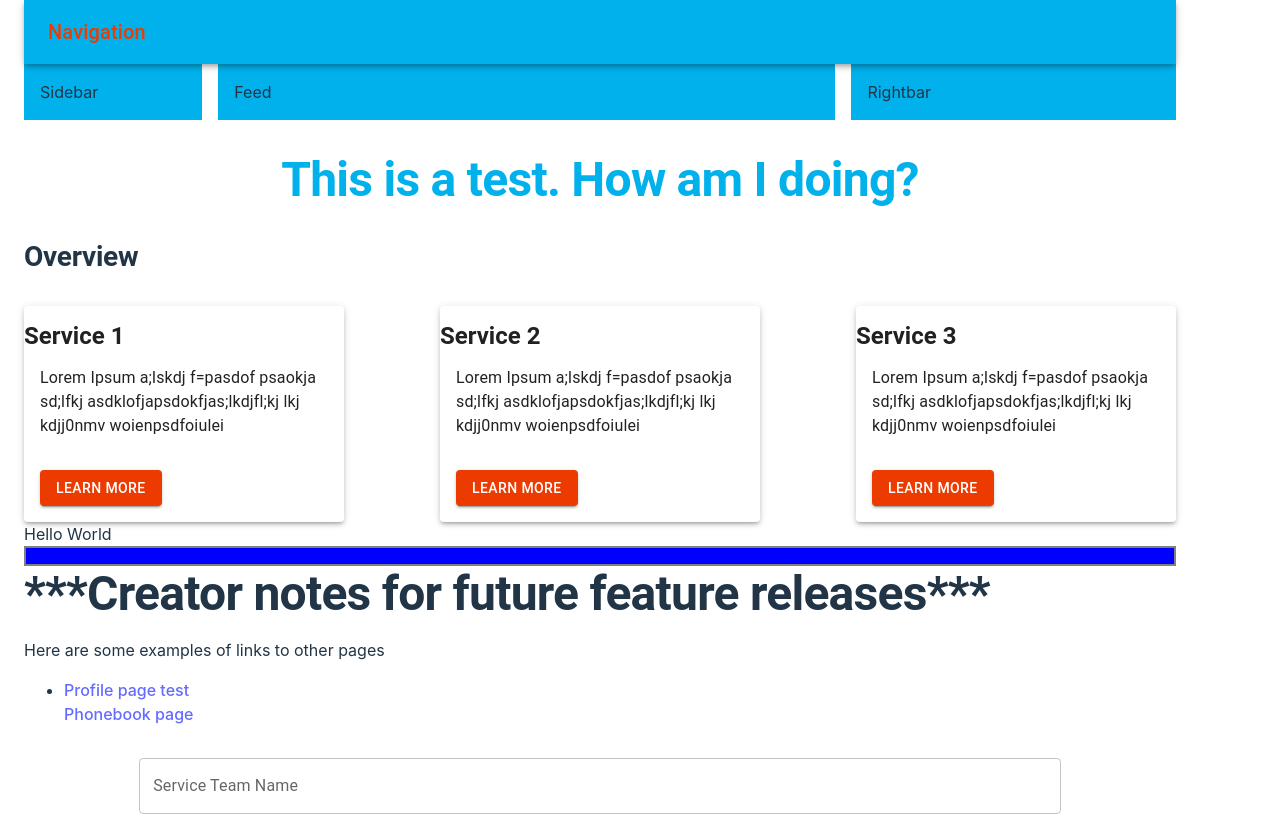
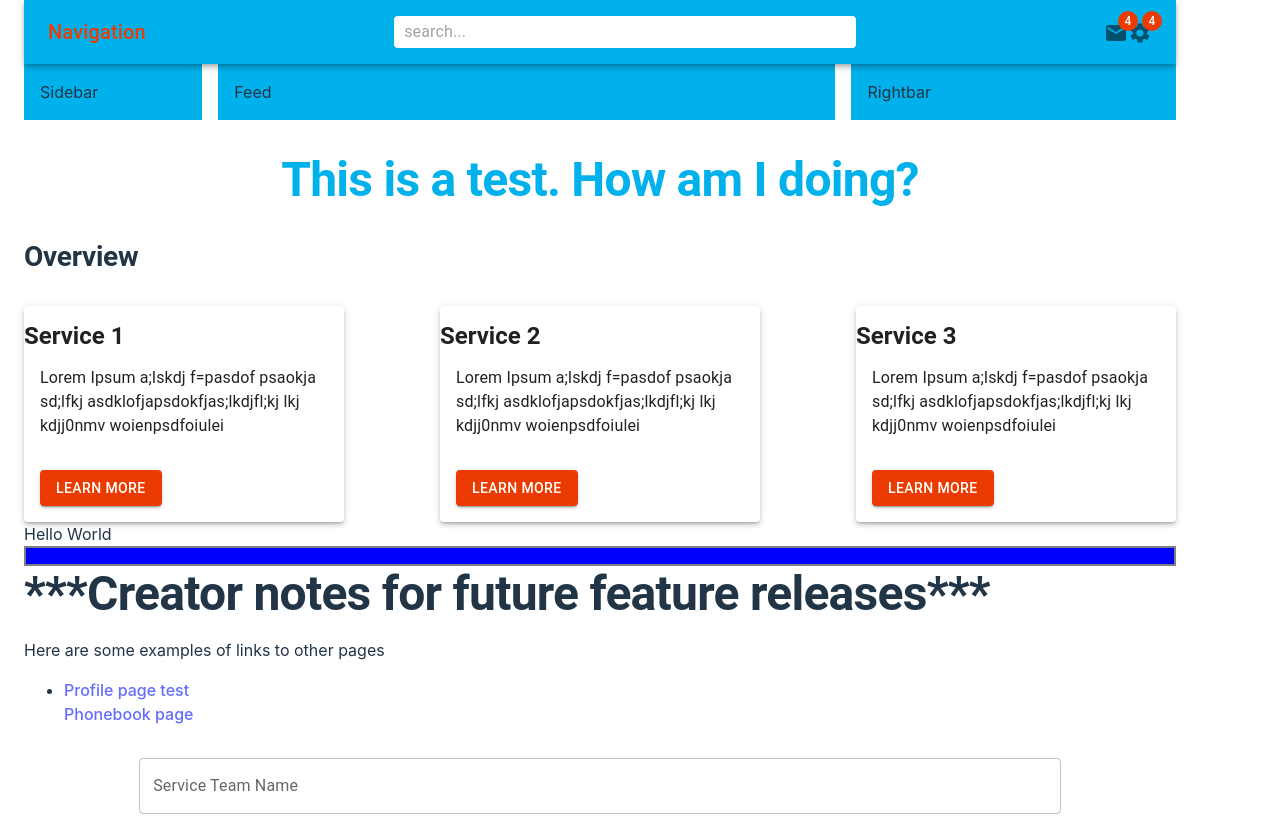
Before and after one commit to The-Shamm/255FinalProject, a React (Vite) app in the folder 255FinalProject/: page / in a window 1280 px wide. Shown: the top 816 px of the page. Built offline with nearby package versions, Linux system fonts and the light colour scheme; no server answers.

Commit message:
added settings and mail icons in navbar, plus additional troubleshooting

```diff
--- a/255FinalProject/src/components/Navbar.jsx
+++ b/255FinalProject/src/components/Navbar.jsx
@@ -1,12 +1,30 @@
-import { AppBar, Toolbar, Typography, styled } from "@mui/material";
+import {
+  AppBar,
+  Badge,
+  Box,
+  InputBase,
+  Toolbar,
+  Typography,
+  styled,
+} from "@mui/material";
 import React from "react";
-import MenuIcon from "@mui/icons-material/Menu";
 import Menu from "@mui/icons-material/Menu";
+import MailIcon from "@mui/icons-material/Mail";
+import SettingsIcon from "@mui/icons-material/Settings";
 
 const StyledToolbar = styled(Toolbar)({
   display: "flex",
   justifyContent: "space-between",
 });
+
+const Search = styled("div")(({ theme }) => ({
+  backgroundColor: "white",
+  padding: "0 10px",
+  borderRadius: theme.shape.borderRadius,
+  width: "40%", // Ensure width value is a string
+}));
+
+const Icons = styled(Box)(({ theme }) => ({}));
 
 const Navbar = () => {
   return (
@@ -20,12 +38,22 @@ const Navbar = () => {
           Navigation
         </Typography>
         <Menu
-
           sx={{
             display: { xs: "block", sm: "none" },
             "&:hover": { color: "white" },
           }}
         />
+        <Search>
+          <InputBase placeholder="search..." />
+        </Search>
+        <Icons>
+          <Badge badgeContent={4} color="secondary">
+            <MailIcon color="action" />
+          </Badge>
+          <Badge badgeContent={4} color="secondary">
+            <SettingsIcon color="action" />
+          </Badge>
+        </Icons>
       </StyledToolbar>
     </AppBar>
   );
```
